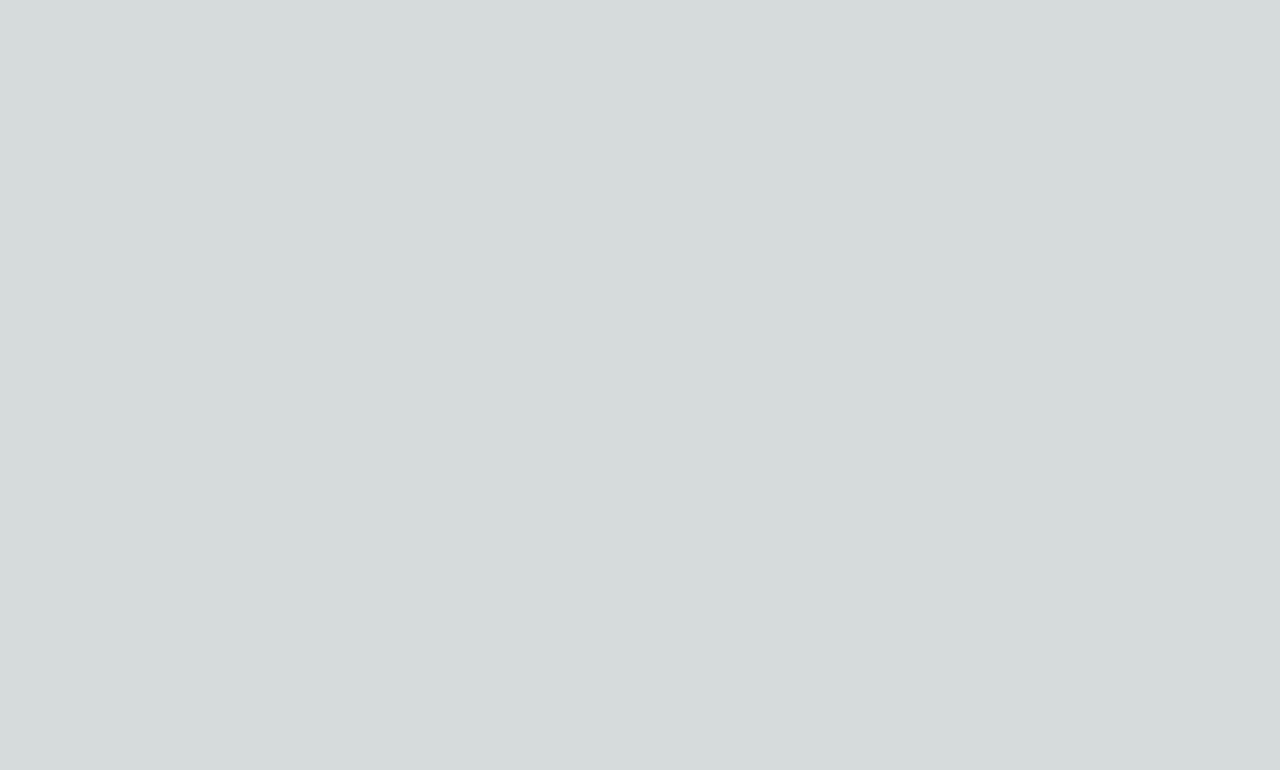
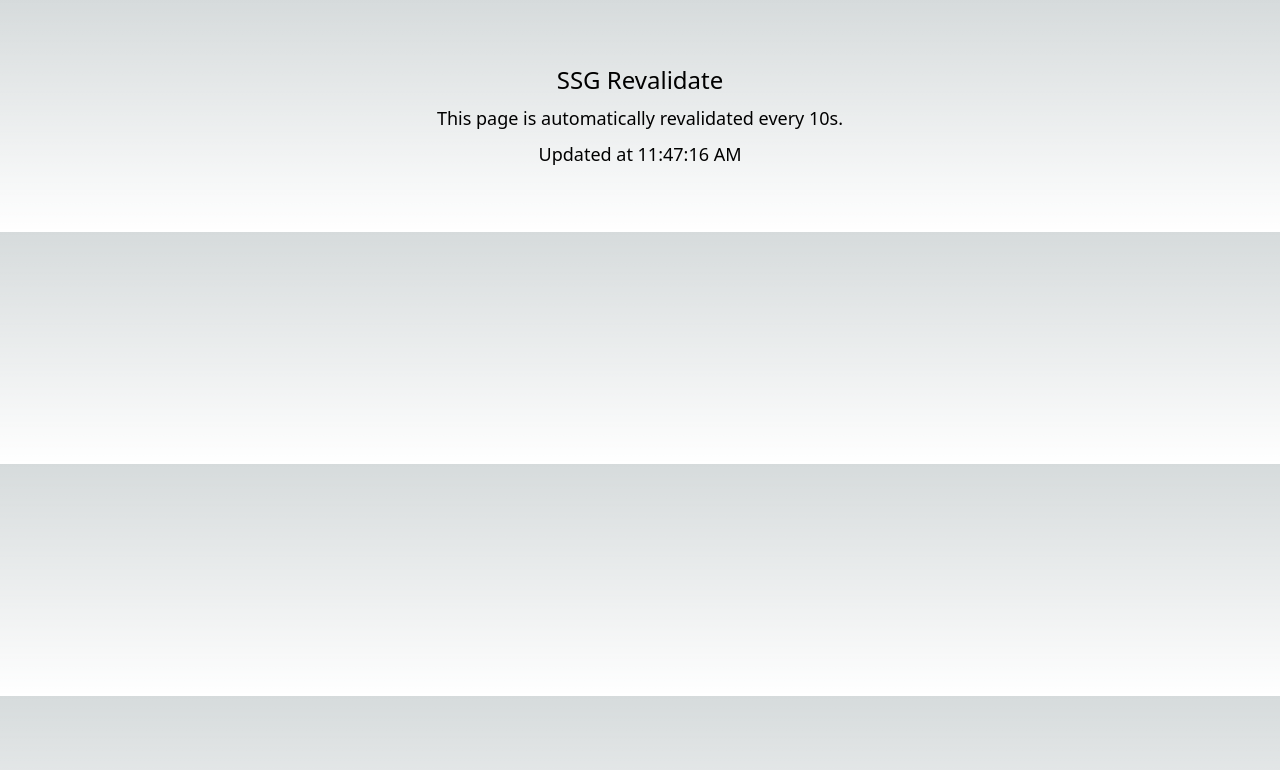
Before and after one commit to TOMO-YOSHI/nextjs-demo, a Next.js app: page /ssg/revalidate in a window 1280 px wide. Before the commit this address had no page. Shown: the top 770 px of the page. Built offline with nearby package versions, Linux system fonts and the light colour scheme.

Commit message:
implement revalidate page

```diff
--- a/src/app/page.tsx
+++ b/src/app/page.tsx
@@ -12,6 +12,15 @@ export default function Home() {
       <div className='text-center text-lg mt-2 underline'>
         <Link href="/ssg/static">Access /ssg/static</Link>
       </div>
+      <br />
+      <hr />
+      <br />
+      <div className='text-center text-lg mt-2 underline'>
+        <Link href="/ssg/revalidate">Access /ssg/revalidate</Link>
+      </div>
+      <br />
+      <hr />
+      <br />
       <div className='text-center text-lg mt-2 underline'>
         <Link href="/ssg/preview">Access /ssg/preview (End User)</Link>
       </div>
--- a/src/pages/ssg/[slug].tsx
+++ b/src/pages/ssg/[slug].tsx
@@ -14,9 +14,6 @@ export default function SsgPage({ article }: InferGetStaticPropsType<typeof getS
       <h1 className="text-center text-2xl">{article?.title}</h1>
       <p className="text-center text-lg mt-2">{article?.body}</p>
       <p className="text-center text-lg mt-2">Updated at {article?.lastUpdate}</p>
-      {
-        article?.slug === "/ssg/static" && <p className="text-center text-lg mt-2">SSG static page is revalidated every 10s.</p>
-      }
     </main>
   )
 }
@@ -69,7 +66,6 @@ export async function getStaticProps(context: GetStaticPropsContext<PageParams,
   return {
     props: {
       article
-    },
-    revalidate: 10, // In seconds
+    }
   }
 }
--- /dev/null
+++ b/src/pages/ssg/revalidate.tsx
@@ -0,0 +1,23 @@
+import '../../app/globals.css'
+import React from 'react';
+import { formatter } from '../../lib/utils';
+import type { InferGetStaticPropsType } from 'next';
+
+export default function Revalidate({ lastUpdate }: InferGetStaticPropsType<typeof getStaticProps>) {
+  return (
+    <main className="py-16">
+      <h1 className="text-center text-2xl">SSG Revalidate</h1>
+      <p className="text-center text-lg mt-2">This page is automatically revalidated every 10s.</p>
+      <p className="text-center text-lg mt-2">Updated at {lastUpdate}</p>
+    </main>
+  )
+}
+
+export async function getStaticProps() {
+  return {
+    props: {
+      lastUpdate: formatter.format(new Date)
+    },
+    revalidate: 10, // In seconds
+  }
+}
--- a/src/pages/test.tsx
+++ b/src/pages/test.tsx
@@ -1,7 +1,10 @@
+import '../app/globals.css'
 import React from 'react'
 
 export default function test() {
   return (
-    <div className='text-xl'>test</div>
+    <main className="py-16">
+      <div className='text-xl'>test</div>
+    </main>
   )
 }
```
